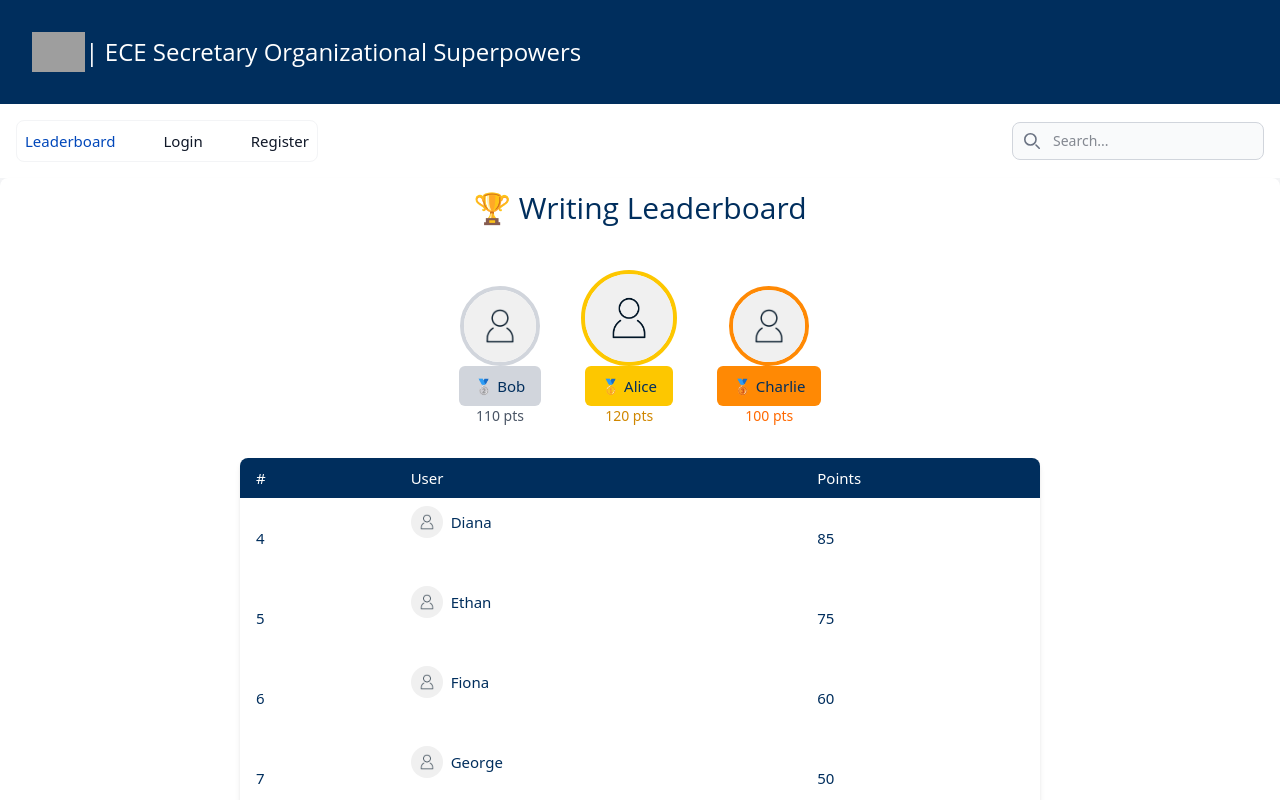
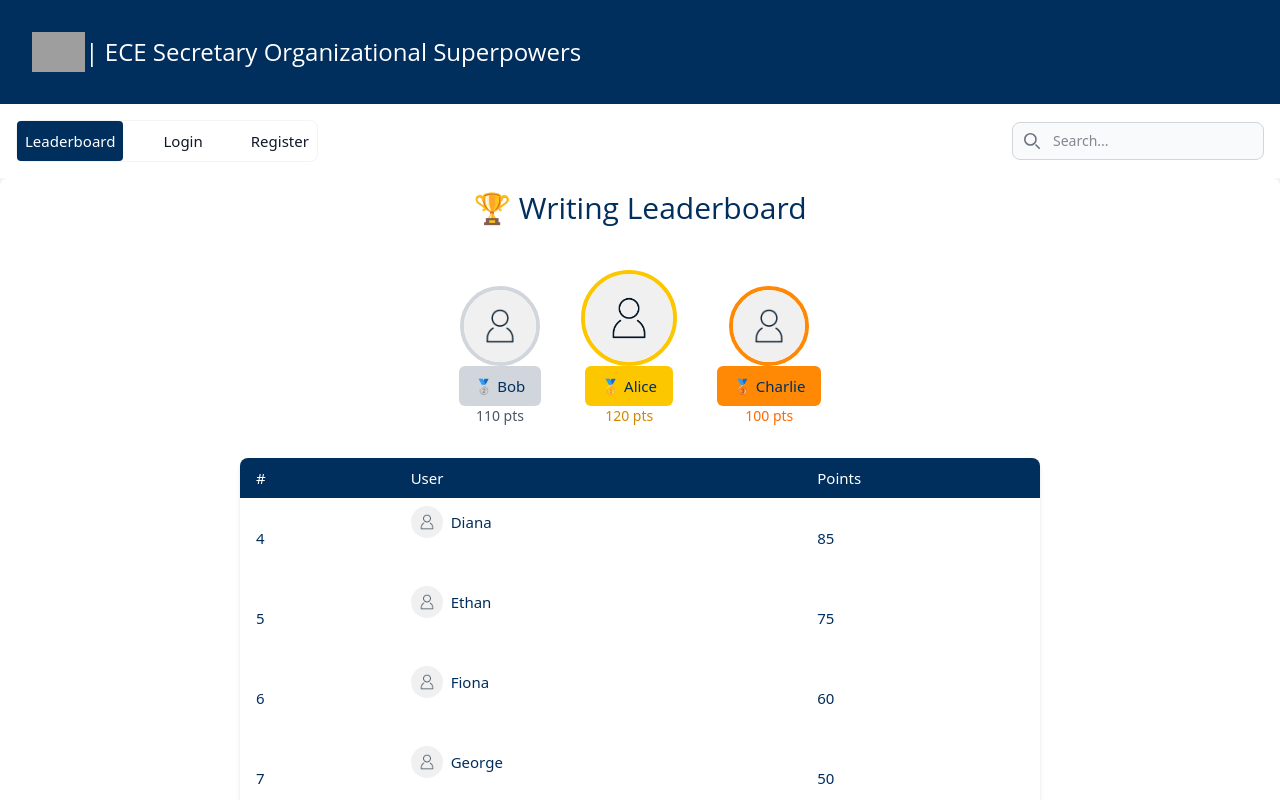
Before and after one commit to BYU-ECE-Software/Writing-Tracker, a Vue app in the folder frontend/: page / in a window 1280 px wide. Shown: the top 800 px of the page. Built offline with nearby package versions, Linux system fonts and the light colour scheme; grey boxes are pictures that could not be loaded; a web font is replaced by a local one.

Commit message:
NAVBAR logic and hover logic

```diff
--- a/frontend/src/components/Navbar.vue
+++ b/frontend/src/components/Navbar.vue
@@ -42,7 +42,7 @@
       <!-- Nav Links Section -->
       <div class="items-center justify-between hidden md:flex md:order-1" id="navbar-search">
         <!-- Search Input (Mobile Only) -->
-        <div class="relative mt-3 md:hidden">
+        <div class="relative mt-3 md:hidden flex flex-row justify-between items-center">
           <div class="absolute inset-y-0 start-0 flex items-center ps-3 pointer-events-none">
             <svg class="w-4 h-4 text-gray-500" aria-hidden="true" xmlns="http://www.w3.org/2000/svg" fill="none"
               viewBox="0 0 20 20">
@@ -59,11 +59,14 @@
         <ul
           class="flex flex-col p-4 md:p-0 mt-4 font-medium border border-gray-100 rounded-lg bg-gray-50 md:flex-row md:justify-between md:items-center md:gap-8 md:bg-white">
           <li v-for="(item, index) in filteredMenuItems" :key="index">
-            <a :href="item.to"
-              class="block py-2 px-3 text-gray-900 rounded-sm hover:bg-gray-100   md:p-2"
-              :class="{ 'text-white bg-[#0047ba] md:text-[#0047ba] md:bg-transparent': item.to === router.currentRoute.value.path }">
+            <a :href="item.to" class="block py-2 px-3 rounded-sm md:p-2 transition-colors duration-200" :class="[
+              item.to === router.currentRoute.value.path
+                ? 'text-white bg-[#002e5d] hover:text-[#002e5d] hover:shadow-lg'
+                : 'text-gray-900 hover:bg-[#0047ba] hover:text-[#002e5d] hover:shadow-lg',
+            ]">
               {{ item.label }}
             </a>
+
           </li>
         </ul>
       </div>
```
